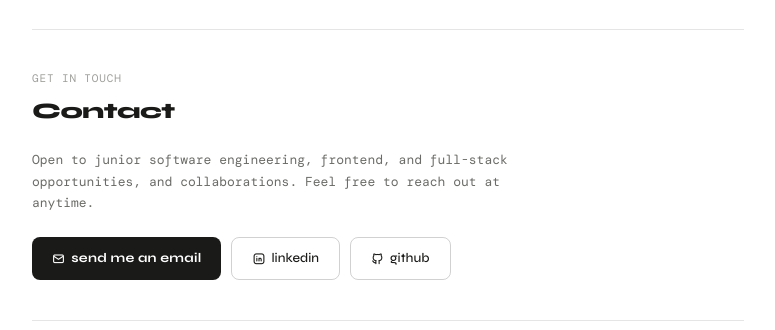
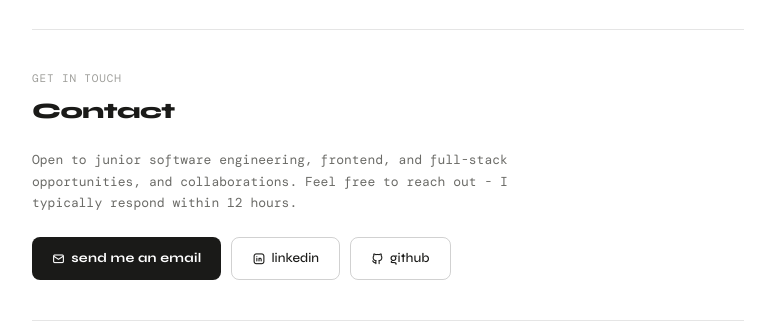
Before and after one commit to EricMerida/Portfolio, a React (Vite) app: page / in a window 1280 px wide. Shown: the part 1784-2114 px from the top of the page, without its empty margins (252-1027 px from the left). Built offline with nearby package versions, Linux system fonts and the light colour scheme; the HTML template or start-up script is replaced by a standard one; a web font is replaced by a local one.

Commit message:
Update Contact.jsx

```diff
--- a/src/components/Contact.jsx
+++ b/src/components/Contact.jsx
@@ -1,14 +1,21 @@
+import useScrollReveal from '../hooks/useScrollReveal'
 import styles from './Contact.module.css'
 
 export default function Contact() {
+  const [ref, visible] = useScrollReveal()
+
   return (
     <section id="contact" className="section">
+      <div
+        ref={ref}
+        className={`reveal ${visible ? 'reveal-visible' : ''}`}
+      >
         <p className="section-label">get in touch</p>
         <h2 className="section-title">Contact</h2>
 
         <p className={styles.sub}>
           Open to junior software engineering, frontend, and full-stack opportunities, and collaborations.
-        Feel free to reach out at anytime.
+          Feel free to reach out - I typically respond within 12 hours.
         </p>
 
         <div className={styles.actions}>
@@ -38,6 +45,7 @@ export default function Contact() {
             github
           </a>
         </div>
+      </div>
     </section>
   )
 }
```
Lines whose indentation alone changed are shown as unchanged.
